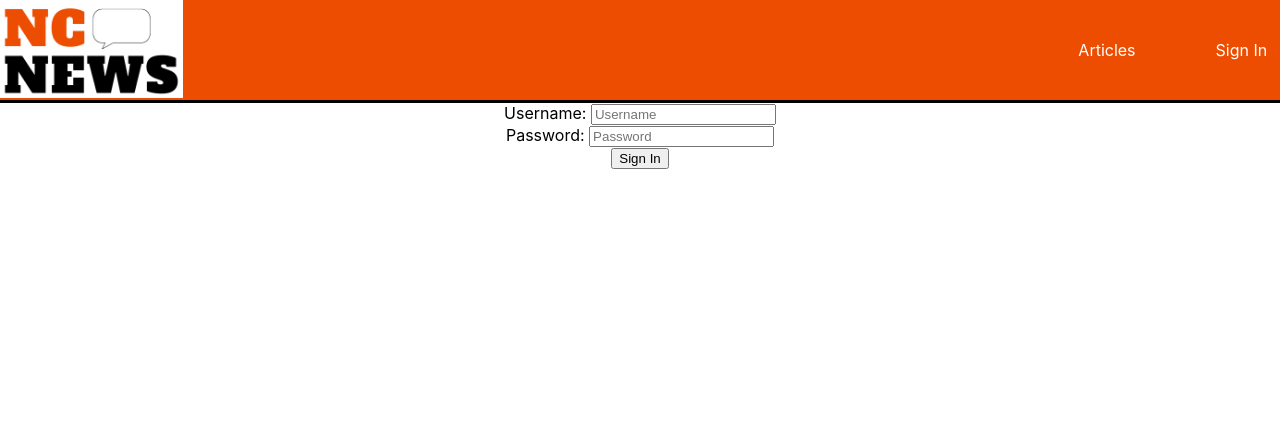
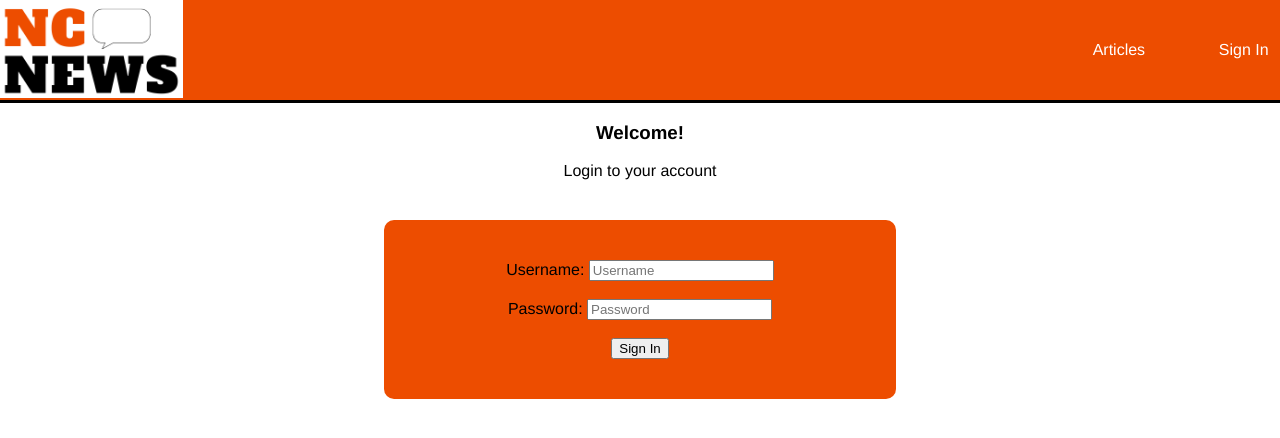
Before and after one commit to P-McD/nc-news, a React (Create React App) app: page /signin in a window 1280 px wide. Shown: the top 438 px of the page. Built offline with nearby package versions, Linux system fonts and the light colour scheme.

Commit message:
Add sign in page styling

```diff
--- a/src/components/HomePage.jsx
+++ b/src/components/HomePage.jsx
@@ -1,10 +1,14 @@
-import React from 'react'
+import React, {useContext} from 'react'
+
+import { UserContext } from "../contexts/UserContext";
+
 
 
 export default function HomePage() {
+  const { user } = useContext(UserContext);
   return (
     <div className="homepage">
-      <p>Welcome</p>
+      {user.username ? <p className="user-greeting">Welcome {user.username}!</p> : <p className="user-greeting">Welcome Guest!</p>}
     </div>
 
   )
--- a/src/components/SignIn.jsx
+++ b/src/components/SignIn.jsx
@@ -2,6 +2,7 @@ import React, { useEffect, useState, useContext } from "react";
 import { useNavigate } from "react-router-dom";
 import { signInHandler } from "../api";
 import { UserContext } from "../contexts/UserContext";
+import "../css/SignIn.css";
 
 export default function SignIn() {
   const { user, setUser } = useContext(UserContext);
@@ -18,11 +19,11 @@ export default function SignIn() {
   }, [user, navigate]);
 
   const usernameHandler = (event) => {
-    setUsernameErr(false)
+    setUsernameErr(false);
     setInputUsername(event.target.value);
   };
   const passwordHandler = (event) => {
-    setPasswordErr(false)
+    setPasswordErr(false);
     setInputPassword(event.target.value);
   };
   const signInButton = (event) => {
@@ -41,7 +42,10 @@ export default function SignIn() {
   };
   return (
     <div>
-      <form id="signin">
+      <h3>Welcome!</h3>
+      <p>Login to your account</p>
+      <div className="login-box">
+        <form className="signin-form"id="signin">
           <label htmlFor="username">Username: </label>
           <input
             id="username"
@@ -50,6 +54,7 @@ export default function SignIn() {
             onChange={usernameHandler}
             required
           ></input>
+          <br />
           <br />
           <label htmlFor="password">Password: </label>
           <input
@@ -60,18 +65,22 @@ export default function SignIn() {
             required
           ></input>
           <br />
+          <br />
           <button type="submit" onClick={signInButton}>
             Sign In
           </button>
         </form>
         <span className="error-box">
-        {passwordErr ? (
-          <p>Please fill in any password to continue</p>
+          {passwordErr ? <p>Please fill in any password to continue</p> : null}
+        </span>
+        <span className="error-box">
+          {usernameErr ? (
+            <p>
+              Username not found, please check your login details and try again (Hint: try "jessjelly")
+            </p>
           ) : null}
         </span>
-      <span className="error-box">
-        {usernameErr ? (<p>Username not found, please check your login details and try again</p>) : null}
-      </span>
+      </div>
     </div>
   );
 }
--- a/src/css/App.css
+++ b/src/css/App.css
@@ -1,5 +1,6 @@
 .App {
   text-align: center;
+  font-family:  Helvetica, Arial, sans-serif;
 }
 a {
   text-decoration: none;
--- /dev/null
+++ b/src/css/SignIn.css
@@ -0,0 +1,19 @@
+.login-box {
+    background-color: #ED4D00;
+    margin-top: 5vh;
+    padding-top: 5vh;
+    padding-bottom: 5vh;
+    margin-left: 30vw;
+    margin-right: 30vw;
+    border-radius: 10px;
+}
+
+
+@media screen  and (max-width: 500px) {
+    .login-box {
+        margin-left: 10vw;
+        margin-right: 10vw;
+    }
+
+
+}
--- a/src/css/SingleArticle.css
+++ b/src/css/SingleArticle.css
@@ -1,9 +1,9 @@
 .single-article {
     position: absolute;
     padding-top: 3vh;
-    margin-left: 5vw;
-    padding-left: 10vw;
-    padding-right: 10vw;
+    margin-left: 10vw;
+    padding-left: 5vw;
+    padding-right: 5vw;
     margin-right: 10vw;
     border-color: grey;
     border-width: 1px;
```
Also changed, not shown: src/css/HomePage.css (added). Lines whose indentation alone changed are shown as unchanged.
